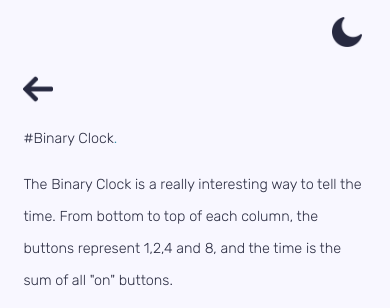
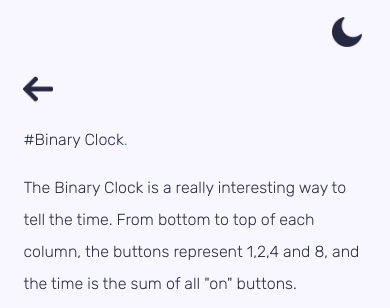
Before and after one commit to andrewpblee/portfolio, a Gatsby site: page /projects/binary-clock in a window 390 px wide. Shown: the top 308 px of the page. Built offline with nearby package versions, Linux system fonts and the light colour scheme; Gatsby itself is replaced by a stand-in of ours; grey boxes are pictures that could not be loaded.

Commit message:
mobile p test needs to be 1em

```diff
--- a/src/styles/global.css
+++ b/src/styles/global.css
@@ -345,7 +345,7 @@ a {
   }
 
   .blog p {
-    font-size: 0.9em;
+    font-size: 1em;
   }
 
   .blog code {
```
